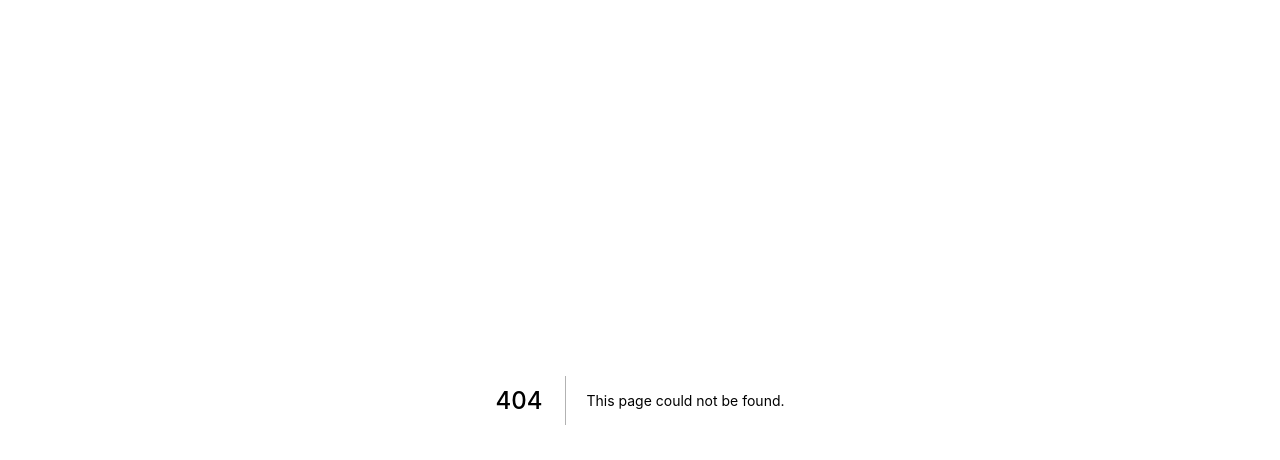
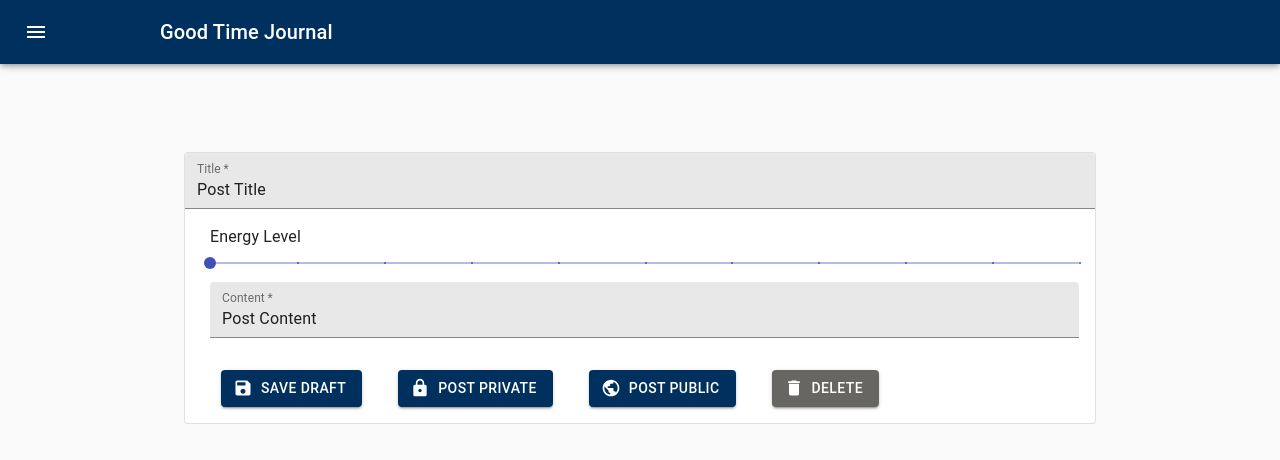
Before and after one commit to jhilker1/goodTimeJournal, a Next.js app: page /new in a window 1280 px wide. Before the commit this address had no page. Shown: the top 460 px of the page. Built offline with nearby package versions, Linux system fonts and the light colour scheme.

Commit message:
updated UI, added new pages

```diff
--- a/comps/PostButtons.js
+++ b/comps/PostButtons.js
@@ -5,6 +5,7 @@ import SaveIcon from "@material-ui/icons/Save";
 import PublicIcon from "@material-ui/icons/Public";
 import LockIcon from "@material-ui/icons/Lock";
 import DeleteIcon from "@material-ui/icons/Delete";
+import Theme from "./partials/Theme";
 
 const useStyles = makeStyles((theme) => ({
   button: {
@@ -17,6 +18,8 @@ export default function PostButtons() {
 
   return (
     <div>
+      <Theme>
+
       <Button
         variant="contained"
         color="primary"
@@ -30,6 +33,7 @@ export default function PostButtons() {
         color="primary"
         className={classes.button}
         startIcon={<LockIcon />}
+        style={{marginLeft:20}}
       >
         Post Private
       </Button>
@@ -38,6 +42,7 @@ export default function PostButtons() {
         color="primary"
         className={classes.button}
         startIcon={<PublicIcon />}
+        style={{marginLeft:20}}
       >
         Post Public
       </Button>
@@ -46,9 +51,13 @@ export default function PostButtons() {
         color="secondary"
         className={classes.button}
         startIcon={<DeleteIcon />}
+
+        style={{marginLeft:20}}
       >
         Delete
       </Button>
+
+      </Theme>
     </div>
   );
 }
--- a/comps/layouts/PostLayout.js
+++ b/comps/layouts/PostLayout.js
@@ -2,13 +2,13 @@ import React from "react";
 import Container from "@material-ui/core/Container";
 import Box from "@material-ui/core/Box";
 import Typography from "@material-ui/core/Typography";
-import Navigation from "../Navigation";
+import PersistentNav from "../partials/PersistentNav";
 import Button from "@material-ui/core/Button";
 
 export default function PostLayout(props) {
   return (
     <main>
-      <Navigation />
+      <PersistentNav>
       <Container maxWidth="md">
         <Box my={4}>
           <Typography>{props.children}</Typography>
@@ -17,6 +17,7 @@ export default function PostLayout(props) {
           Download PDF
         </Button>
       </Container>
+      </PersistentNav>
     </main>
   );
 }
--- a/comps/layouts/WriteLayout.js
+++ b/comps/layouts/WriteLayout.js
@@ -9,14 +9,14 @@ import CardContent from "@material-ui/core/CardContent";
 import CardHeader from "@material-ui/core/CardHeader";
 import Divider from "@material-ui/core/Divider";
 
-import Navigation from "../Navigation";
+import PersistentNav from "../partials/PersistentNav";
 import PostButtons from "../postButtons";
 
 export default function WriteLayout(props) {
   const classes = makeStyles();
   return (
     <main>
-      <Navigation />
+      <PersistentNav />
       <br />
       <Container maxWidth="md">
         <Box my={4}>
--- /dev/null
+++ b/pages/new.js
@@ -0,0 +1,41 @@
+import React from "react";
+//import Container from "@material-ui/core/Container";
+import Typography from "@material-ui/core/Typography";
+//import Box from "@material-ui/core/Box";
+import TextField from "@material-ui/core/TextField";
+import WriteLayout from "../comps/layouts/WriteLayout";
+import Slider from "@material-ui/core/Slider";
+import ScheduleIcon from "@material-ui/icons/Schedule";
+import { Divider } from "@material-ui/core";
+import Theme from "../comps/partials/Theme";
+export default function New() {
+  return (
+    <main>
+
+      <WriteLayout>
+        <Typography>Energy Level</Typography>
+        <Slider
+          defaultValue={0}
+          // getAriaValueText={defaultValue}
+          aria-labelledby="discrete-slider-small-steps"
+          step={1}
+          marks
+          min={0}
+          max={10}
+          valueLabelDisplay="auto"
+        />
+        <br />
+        <TextField
+          id="filled-multiline-static"
+          label="Content"
+          required
+          multiline
+          fullWidth
+          defaultValue="Post Content"
+          variant="filled"
+        />
+      </WriteLayout>
+
+    </main>
+  );
+}
```
Also changed, not shown: pages/post.js (added, +32 -0 lines).
